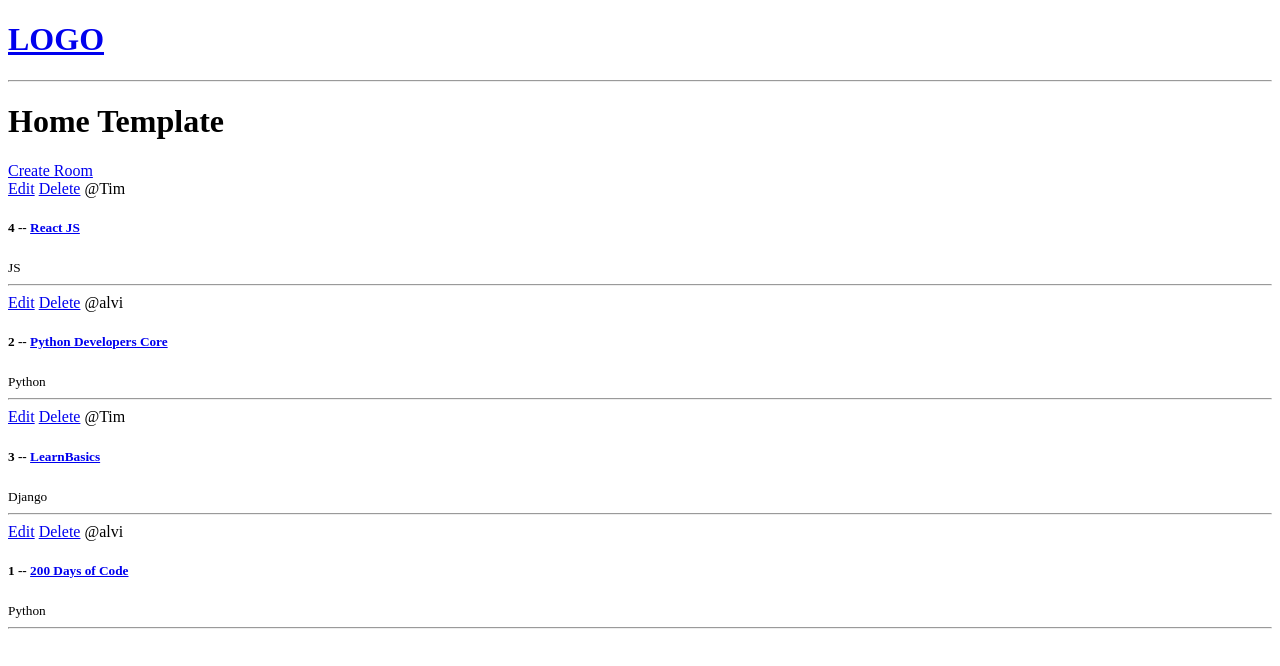
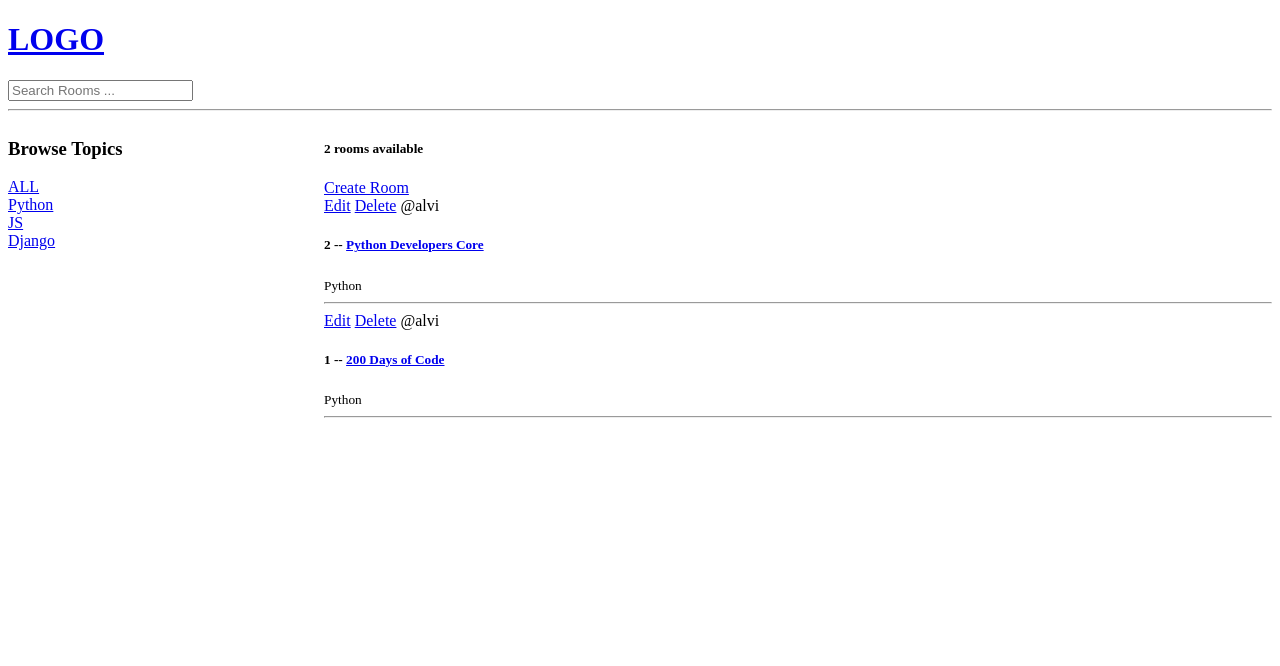
Before and after one commit to leonasting/Studybuddy, a Django app: a page that uses templates/navbar.html in a window 1280 px wide. Shown: the top 666 px of the page. Run offline with Django 4.2, Linux system fonts and the light colour scheme; data comes from the database, SQL or seed files in the repository; both versions use the stored data as it was after the commit.

Commit message:
Search
- Search Query based on topic tags
- Search Form based filter
- Q lookup
- Available rooms

```diff
--- a/base/templates/base/home.html
+++ b/base/templates/base/home.html
@@ -3,9 +3,34 @@
 
 {% block content %}
 
+<style>
+    .home-container{
+        display:grid;
+        grid-template-columns: 1fr 3fr; /*1 fraction and 3 fraction*/
+    }
+</style>
+
+<div class="home-container">
+<div><!--Side Bar-->
+    <h3>Browse Topics</h3>
+    <div>
+        <a href = "{% url 'home' %}">ALL</a>
+    </div>
+
+    {% for topic in topics %}
+        <div>
+            <a href = "{% url 'home' %}?q={{topic.name}}">{{topic.name}}</a>
+        </div>
+
+
+    {% endfor %}
+
+
+</div>
 <!-- {% include "navbar.html" %} -->
-<h1>Home Template</h1>
-<div>
+
+<div><!-- Feed Area-->
+    <h5>{{room_count}} rooms available</h5>
     <a href="{% url 'create-room' %}">Create Room</a>
     <div>
     {% for room in rooms %}
@@ -25,5 +50,5 @@
     </div>
 
 </div>
-
+</div>
 {% endblock %}
--- a/base/views.py
+++ b/base/views.py
@@ -1,6 +1,7 @@
 from django.shortcuts import render,redirect
+from django.db.models import Q
 from django.http import HttpResponse
-from .models import Room  # Model we want to query
+from .models import Room,Topic # Model we want to query
 from .forms import RoomForm
 # Create your views here.
 
@@ -14,8 +15,26 @@ rooms = [
 
 
 def home(request):
-    rooms = Room.objects.all() # Overwrites the earlier defination of rooms
-    context = {'rooms' : rooms}
+    q = request.GET.get('q')# To retieve the querried parameter
+    if not q:
+        q=''
+    #rooms = Room.objects.all() # Overwrites the earlier defination of rooms
+    #rooms = Room.objects.filter(topic__name=q)# __ Query to the Parent
+    rooms = Room.objects.filter(
+        Q(topic__name__icontains=q) |#OR
+        Q(name__icontains=q) |
+        Q(description__icontains=q)
+
+        )# __ Query to the Parent
+
+    room_count = rooms.count()# Method to retrieve value based on fiter and its faster than len
+    # For Populating topics
+    topics = Topic.objects.all()# To retrieve the topics
+
+    context = {'rooms' : rooms,
+               'topics': topics,
+               'room_count':room_count,
+                }
     return render(request,'base/home.html',context) # Passing dictionary key value pair
 
 def room(request,pk):# Pk is acting like query for database query
@@ -63,7 +82,7 @@ def deleteRoom(request,pk):
     #form = RoomForm(instance = room) # TO link and prefill the form
     if request.method == 'POST':# to Deal with Form submission
         room.delete()# Backend has been prebuilt
-        return redirect('home')# Using url name for redirection
+        return redirect('home ')# Using url name for redirection
 
 
     context = {'obj':room}
--- a/templates/navbar.html
+++ b/templates/navbar.html
@@ -2,4 +2,10 @@
     <h1>LOGO</h1>
 </a>
 
+<form method="GET" action="{% url 'home'%}">
+    <input type ="text" name="q" placeholder="Search Rooms ... "/>
+
+
+</form>
+
 <hr>
```
Also changed, not shown: db.sqlite3.
